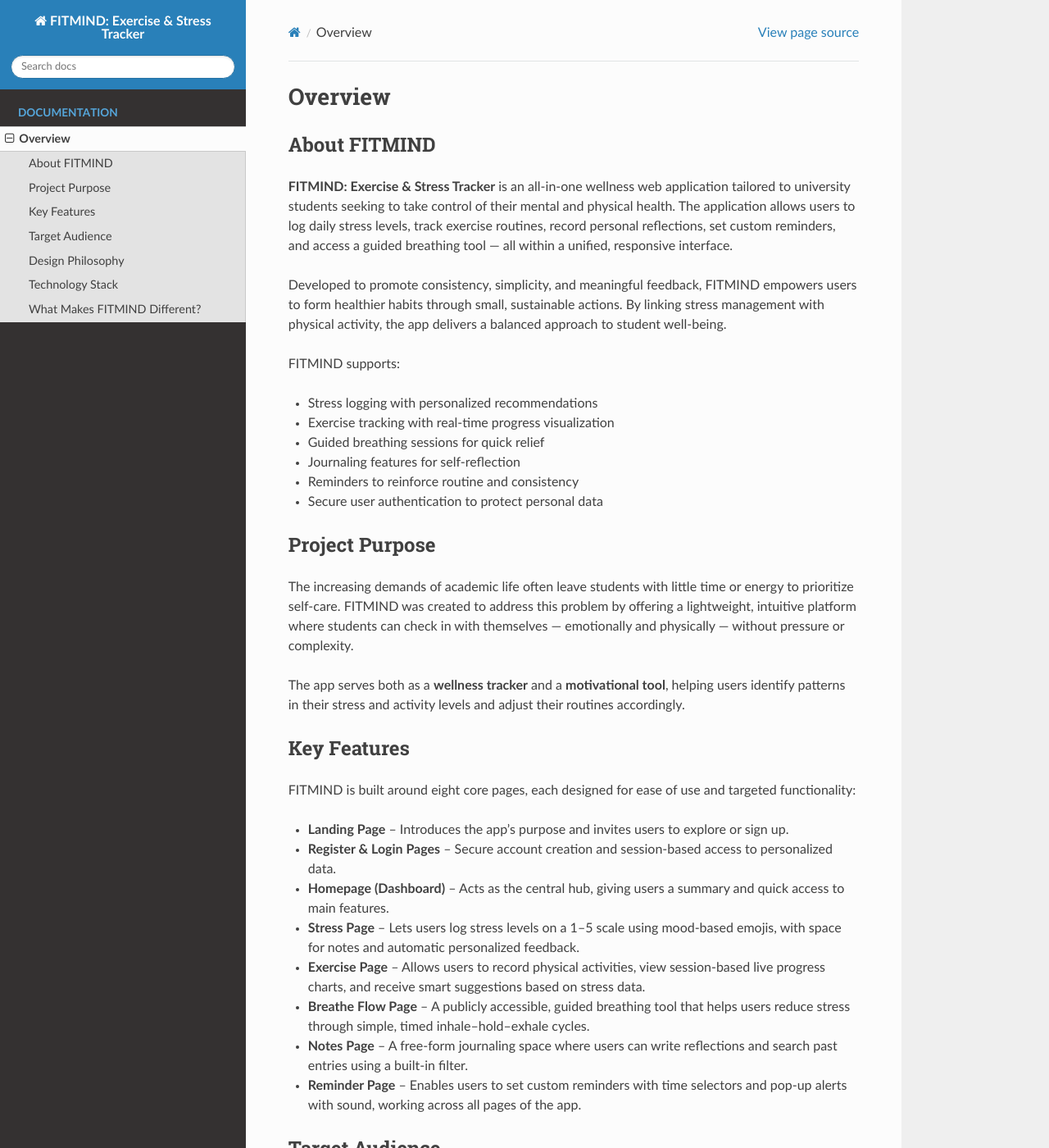
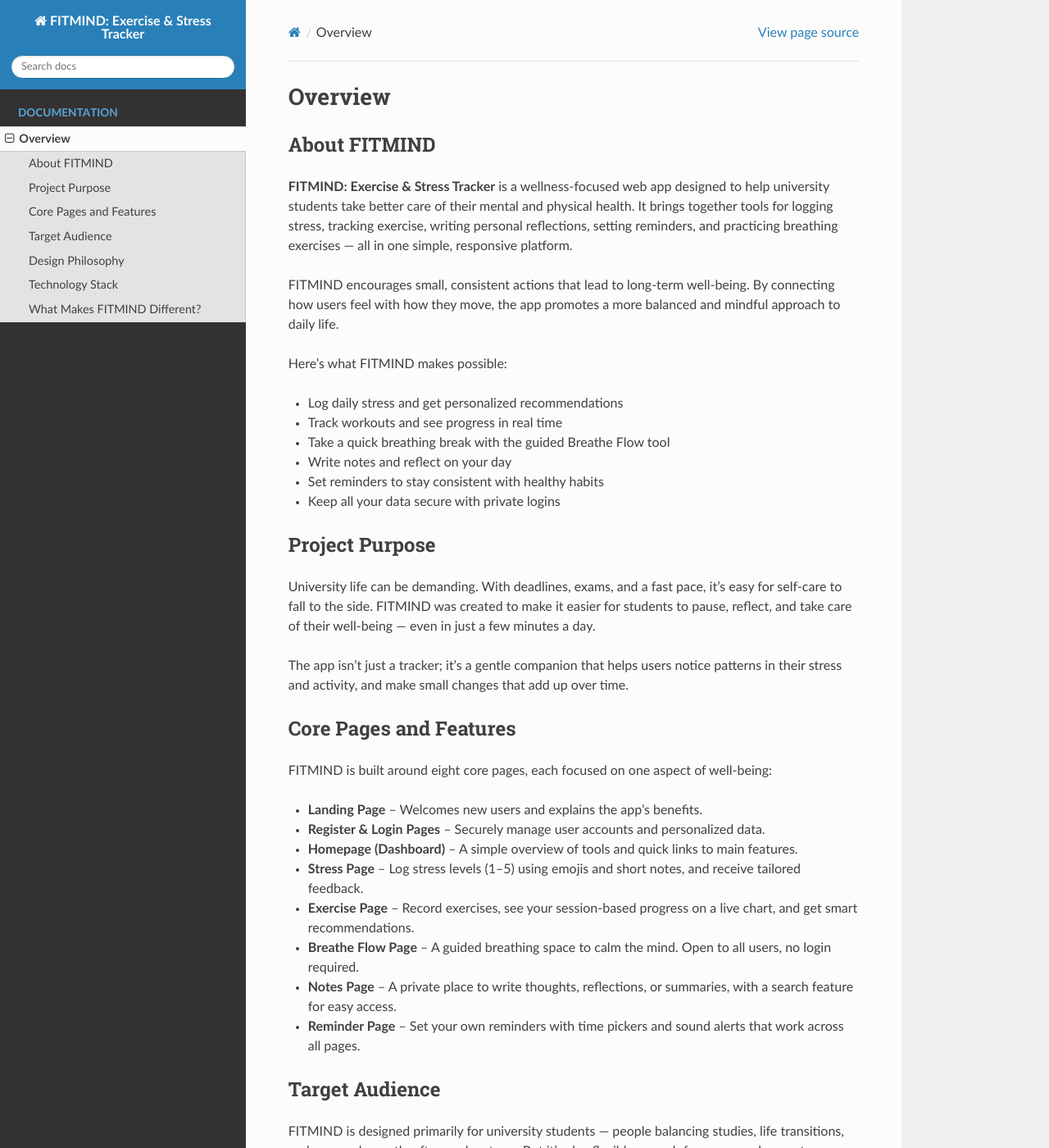
Before and after one commit to Chloe7243/Fitmind-Enhancement, a Sphinx documentation site: the page built from docs/source/overview.rst, in a window 1280 px wide and 1400 px high. Shown: the whole window at 82% size. Built offline with Sphinx 7.4.7 and the Read the Docs theme 3.1.0, drawn with Linux system fonts in a browser that asks for light colours; pages that are not in the unit, such as notebooks, are missing from menus; some of the changed text lies outside the part shown.

Commit message:
Add overview documentation for FITMIND project

```diff
--- a/docs/source/overview.rst
+++ b/docs/source/overview.rst
@@ -4,72 +4,72 @@ Overview
 About FITMIND
 -------------
 
-**FITMIND: Exercise & Stress Tracker** is an all-in-one wellness web application tailored to university students seeking to take control of their mental and physical health. The application allows users to log daily stress levels, track exercise routines, record personal reflections, set custom reminders, and access a guided breathing tool — all within a unified, responsive interface.
+**FITMIND: Exercise & Stress Tracker** is a wellness-focused web app designed to help university students take better care of their mental and physical health. It brings together tools for logging stress, tracking exercise, writing personal reflections, setting reminders, and practicing breathing exercises — all in one simple, responsive platform.
 
-Developed to promote consistency, simplicity, and meaningful feedback, FITMIND empowers users to form healthier habits through small, sustainable actions. By linking stress management with physical activity, the app delivers a balanced approach to student well-being.
+FITMIND encourages small, consistent actions that lead to long-term well-being. By connecting how users feel with how they move, the app promotes a more balanced and mindful approach to daily life.
 
-FITMIND supports:
+Here’s what FITMIND makes possible:
 
-- Stress logging with personalized recommendations
-- Exercise tracking with real-time progress visualization
-- Guided breathing sessions for quick relief
-- Journaling features for self-reflection
-- Reminders to reinforce routine and consistency
-- Secure user authentication to protect personal data
+- Log daily stress and get personalized recommendations
+- Track workouts and see progress in real time
+- Take a quick breathing break with the guided Breathe Flow tool
+- Write notes and reflect on your day
+- Set reminders to stay consistent with healthy habits
+- Keep all your data secure with private logins
 
 Project Purpose
 ---------------
 
-The increasing demands of academic life often leave students with little time or energy to prioritize self-care. FITMIND was created to address this problem by offering a lightweight, intuitive platform where students can check in with themselves — emotionally and physically — without pressure or complexity.
+University life can be demanding. With deadlines, exams, and a fast pace, it's easy for self-care to fall to the side. FITMIND was created to make it easier for students to pause, reflect, and take care of their well-being — even in just a few minutes a day.
 
-The app serves both as a **wellness tracker** and a **motivational tool**, helping users identify patterns in their stress and activity levels and adjust their routines accordingly.
+The app isn’t just a tracker; it’s a gentle companion that helps users notice patterns in their stress and activity, and make small changes that add up over time.
 
-Key Features
-------------
+Core Pages and Features
+------------------------
 
-FITMIND is built around eight core pages, each designed for ease of use and targeted functionality:
+FITMIND is built around eight core pages, each focused on one aspect of well-being:
 
-- **Landing Page** – Introduces the app’s purpose and invites users to explore or sign up.
-- **Register & Login Pages** – Secure account creation and session-based access to personalized data.
-- **Homepage (Dashboard)** – Acts as the central hub, giving users a summary and quick access to main features.
-- **Stress Page** – Lets users log stress levels on a 1–5 scale using mood-based emojis, with space for notes and automatic personalized feedback.
-- **Exercise Page** – Allows users to record physical activities, view session-based live progress charts, and receive smart suggestions based on stress data.
-- **Breathe Flow Page** – A publicly accessible, guided breathing tool that helps users reduce stress through simple, timed inhale–hold–exhale cycles.
-- **Notes Page** – A free-form journaling space where users can write reflections and search past entries using a built-in filter.
-- **Reminder Page** – Enables users to set custom reminders with time selectors and pop-up alerts with sound, working across all pages of the app.
+- **Landing Page** – Welcomes new users and explains the app’s benefits.
+- **Register & Login Pages** – Securely manage user accounts and personalized data.
+- **Homepage (Dashboard)** – A simple overview of tools and quick links to main features.
+- **Stress Page** – Log stress levels (1–5) using emojis and short notes, and receive tailored feedback.
+- **Exercise Page** – Record exercises, see your session-based progress on a live chart, and get smart recommendations.
+- **Breathe Flow Page** – A guided breathing space to calm the mind. Open to all users, no login required.
+- **Notes Page** – A private place to write thoughts, reflections, or summaries, with a search feature for easy access.
+- **Reminder Page** – Set your own reminders with time pickers and sound alerts that work across all pages.
 
 Target Audience
 ---------------
 
-The primary audience for FITMIND is university students — individuals who often experience high stress levels due to tight academic deadlines, lifestyle adjustments, and limited time for self-care. However, the application is versatile and can be useful to anyone interested in developing mindful wellness habits in a flexible, data-driven way.
+FITMIND is designed primarily for university students — people balancing studies, life transitions, and personal growth, often under stress. But it’s also flexible enough for anyone who wants a simple, personal way to build better wellness habits.
 
 Design Philosophy
 -----------------
 
-FITMIND was designed with a focus on five key values:
+FITMIND was built with a few important values in mind:
 
-- **Simplicity** – Every interaction is fast, intuitive, and requires minimal explanation.
-- **Personalization** – Recommendations are responsive to the user's input and needs.
-- **Accessibility** – The app is fully responsive and works across mobile, tablet, and desktop devices.
-- **Security & Privacy** – All personal data is stored securely and only accessible through authenticated sessions.
-- **Empathy over gamification** – The app avoids pressure-inducing features like badges or streaks, focusing instead on encouragement and usability.
+- **Keep it simple** – The app is easy to use and doesn’t demand much time.
+- **Make it personal** – It responds to how users feel and what they need that day.
+- **Accessible anywhere** – It works on laptops, tablets, and phones.
+- **Protect privacy** – User data is secured and only available through login.
+- **No pressure** – There are no streaks or badges — just gentle, useful support.
 
 Technology Stack
 ----------------
 
-FITMIND was developed using the following technologies:
+FITMIND was built using modern, lightweight technologies:
 
 - **Frontend**: HTML, CSS, JavaScript
 - **Backend**: Python (Flask)
 - **Database**: SQLite
 - **Version Control**: Git and GitHub
-- **Documentation**: Sphinx with Read the Docs integration
+- **Documentation**: Sphinx, published with Read the Docs
 
 What Makes FITMIND Different?
 -----------------------------
 
-While many wellness apps focus exclusively on fitness or mental health, FITMIND bridges both domains. It uniquely connects how users feel with how they move, using that data to offer **context-aware, actionable suggestions**.
+A lot of wellness apps focus only on physical health or mental health — FITMIND connects both. It helps users understand how their stress and activity relate, and offers **real-time suggestions** to support improvement.
 
-The Breathe Flow tool, for instance, is available without logging in — allowing any user, regardless of account status, to experience immediate stress relief. This commitment to **inclusive well-being** sets FITMIND apart.
+One thoughtful touch: the **Breathe Flow page is always open**, even to guests. No sign-up. No pressure. Just a moment to breathe.
 
-Whether you're logging an exercise, taking a moment to breathe, or reflecting in a journal, FITMIND is designed to meet you where you are — and help you take the next small step forward.
+Whether you're logging an exercise, calming your mind, or writing your thoughts, FITMIND is there to meet you where you are — and guide you toward feeling better, one step at a time.
```
